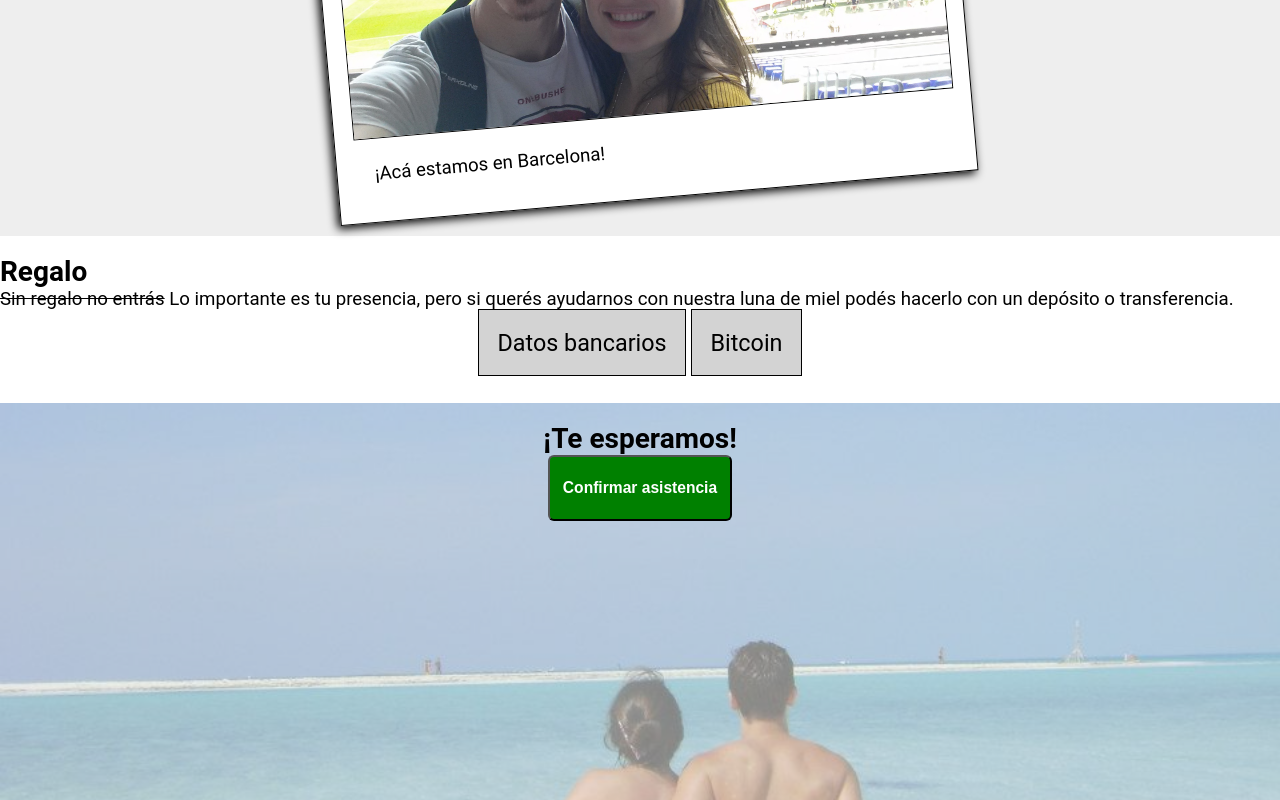
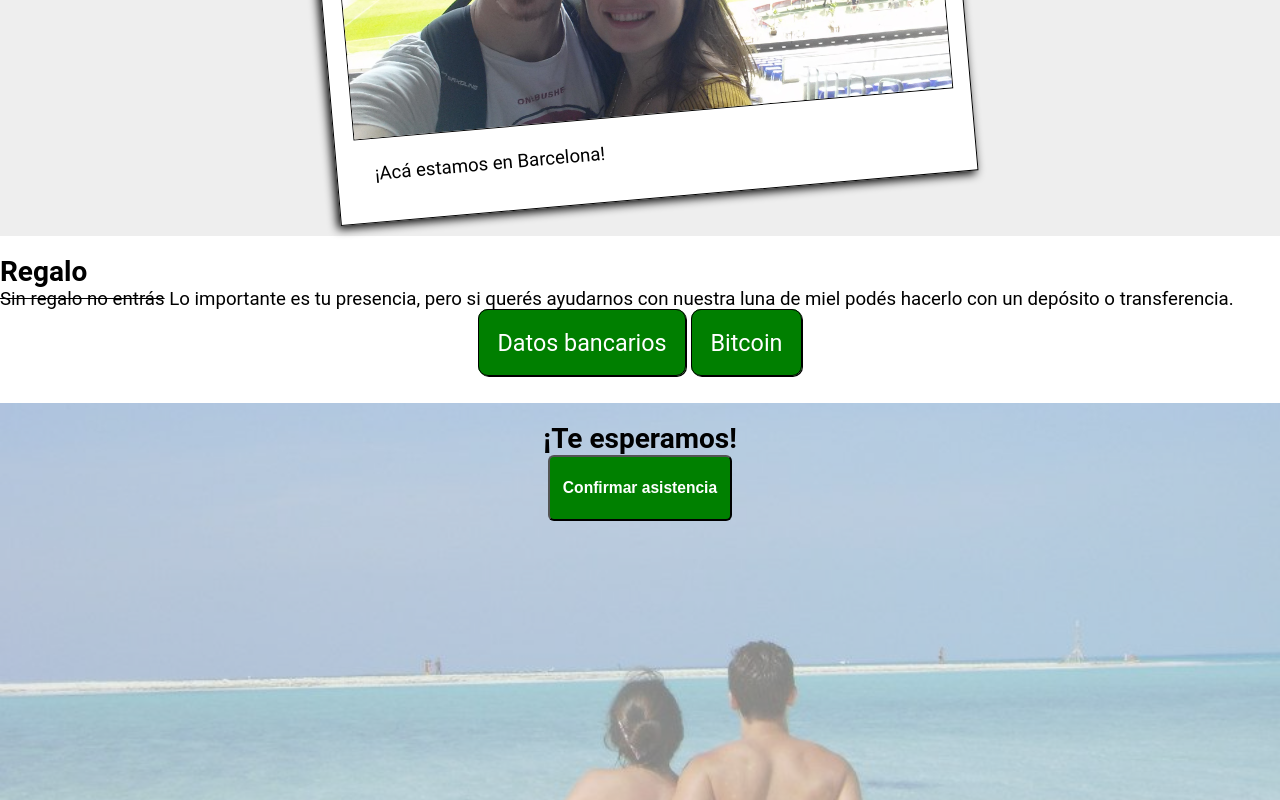
Before and after one commit to suelopoder/suelopoder.github.io, a plain HTML site: page index.html in a window 1280 px wide. Shown: the part 2089-2889 px from the top of the page. Drawn offline with Linux system fonts and the light colour scheme.

Commit message:
Mejora un poco los botones del regalo

```diff
--- a/styles.css
+++ b/styles.css
@@ -171,13 +171,20 @@ h2 {
 }
 .regalo .datos-options label {
   border: 1px solid black;
-  background-color: lightgray;
+  box-shadow: 1px 1px black;
+  background-color: #007f00;
+  color: white;
+  border-radius: 10px;
   padding: 0.8em;
   font-size: 1.25em;
 }
+.regalo .datos-options label:hover {
+  background-color: #049a04;
+}
 .regalo .datos-options input[type="radio"]:checked+label {
-  background-color: white;
+  background-color: #005000;
   transition: all ease 0.3s;
+  box-shadow: -1px -1px black;
 }
 
 @keyframes fadein {
```
